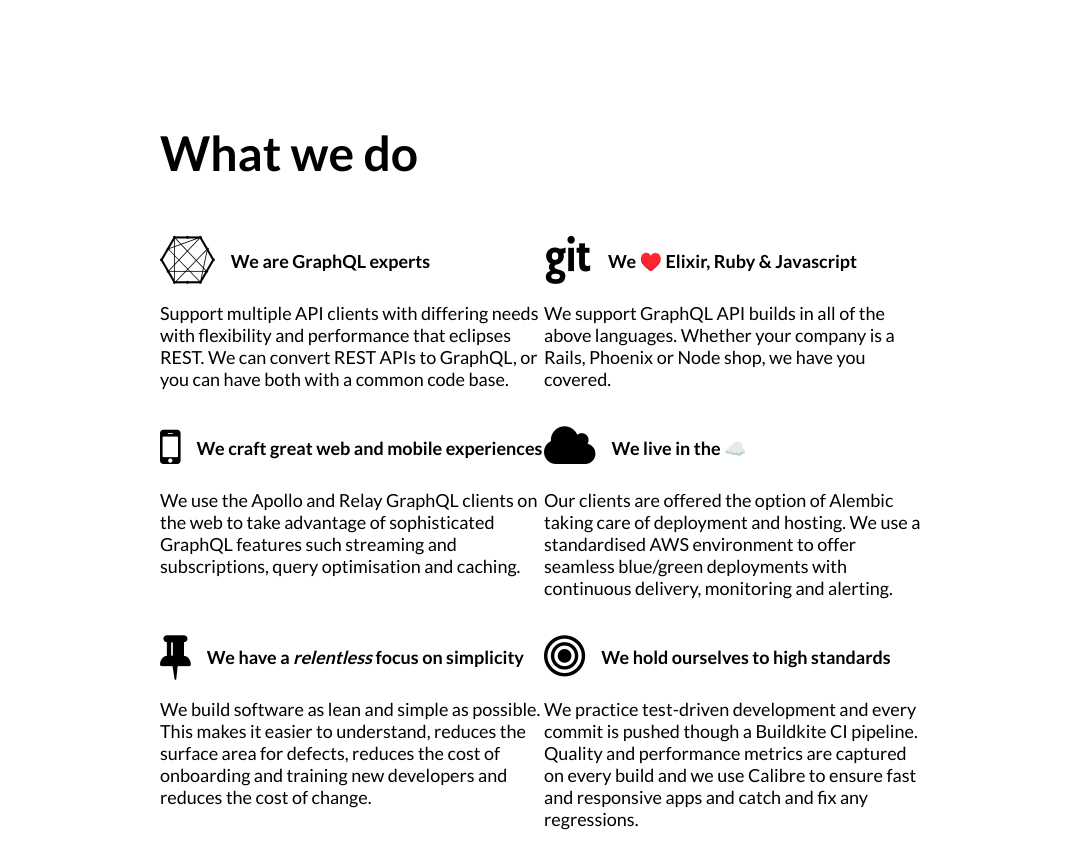
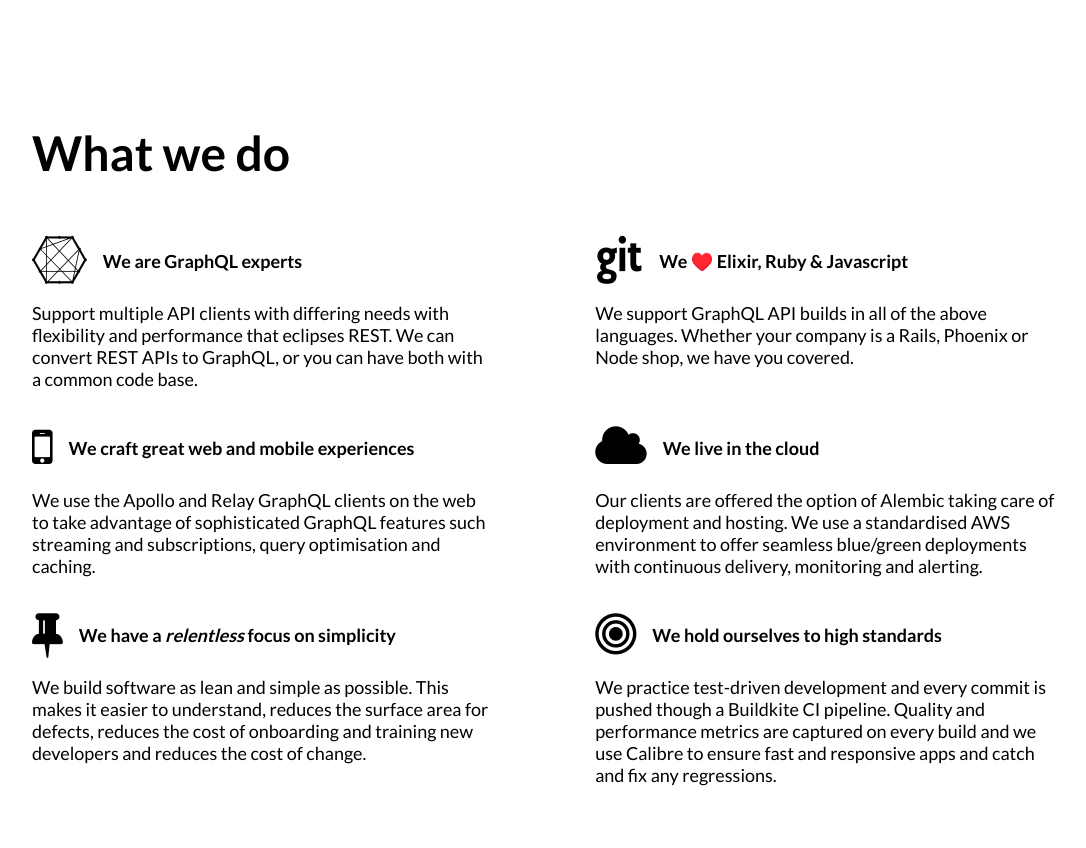
Before and after one commit to oephi/alembic-website, a plain HTML site: page index.html in a window 1280 px wide. Shown: the part 740-1588 px from the top of the page, without its empty margins (96-1182 px from the left). After the commit the page ends 1544 px from the top, so only its background shows below. Drawn offline with Linux system fonts and the light colour scheme.

Commit message:
Better spacing in what we do section

```diff
--- a/assets/css/main.css
+++ b/assets/css/main.css
@@ -106,8 +106,8 @@ section#call-to-action {
 
 section#expanded-blurb {
   margin-top: 10%;
-  padding-left: 20%;
-  padding-right: 20%;
+  padding-left: 10%;
+  padding-right: 10%;
 }
 
 section#expanded-blurb .box {
@@ -116,8 +116,19 @@ section#expanded-blurb .box {
 }
 
 section#expanded-blurb .box div {
-  flex: 1 0 50%;
+  flex-grow: 1;
+  flex-shrink: 0;
+  flex-basis : 40%;
 }
+
+section#expanded-blurb .box div:nth-child(odd) {
+  margin-right: 5%;
+}
+
+section#expanded-blurb .box div:nth-child(even) {
+  margin-left: 5%;
+}
+
 
 section#expanded-blurb i.fa:before {
   font-size: 3rem;
--- a/index.html
+++ b/index.html
@@ -58,7 +58,7 @@
 					</p>
 				</div>
 				<div>
-					<h2><i class="fa fa-cloud"></i>We live in the ☁️</h2>
+					<h2><i class="fa fa-cloud"></i>We live in the cloud</h2>
 					<p>
 						Our clients are offered the option of Alembic taking care of deployment and
 						hosting.  We use a standardised AWS environment to offer seamless blue/green
```
